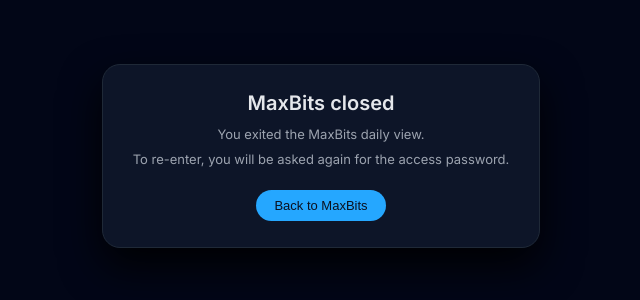
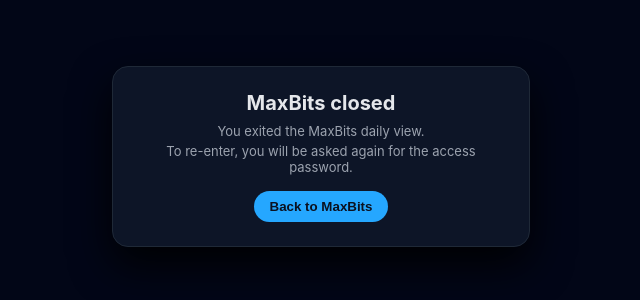
Before and after one commit to MaxBertolo/MaxBits, a plain HTML site: page docs/bye.html in a window 1280 px wide. Shown: the part 244-544 px from the top of the page, without its empty margins (319-959 px from the left). Drawn offline with Linux system fonts and the light colour scheme.

Commit message:
Update bye.html

```diff
--- a/docs/bye.html
+++ b/docs/bye.html
@@ -4,79 +4,55 @@
   <meta charset="utf-8">
   <title>MaxBits · Exit</title>
   <meta name="viewport" content="width=device-width, initial-scale=1">
-
-  <link rel="preconnect" href="https://fonts.googleapis.com">
-  <link rel="preconnect" href="https://fonts.gstatic.com" crossorigin>
-  <link href="https://fonts.googleapis.com/css2?family=Inter:wght@400;500;600&display=swap" rel="stylesheet">
-
   <style>
     body {
-      margin: 0;
-      padding: 0;
-      font-family: 'Inter', -apple-system, BlinkMacSystemFont, 'Segoe UI', system-ui, sans-serif;
-      background: radial-gradient(circle at top left, #020617, #020617);
-      color: #e5e7eb;
-      display: flex;
-      align-items: center;
-      justify-content: center;
-      min-height: 100vh;
+      margin:0;
+      padding:0;
+      font-family:-apple-system,BlinkMacSystemFont,'Segoe UI',sans-serif;
+      background:#020617;
+      color:#e5e7eb;
+      display:flex;
+      align-items:center;
+      justify-content:center;
+      min-height:100vh;
     }
-
     .box {
-      max-width: 380px;
-      padding: 26px 30px;
-      border-radius: 18px;
-      background: rgba(15, 23, 42, 0.92);
-      box-shadow: 0 18px 40px rgba(0, 0, 0, 0.9);
-      text-align: center;
-      border: 1px solid #1f2937;
+      max-width:360px;
+      padding:24px 28px;
+      border-radius:16px;
+      background:rgba(15,23,42,0.9);
+      box-shadow:0 18px 40px rgba(0,0,0,0.9);
+      text-align:center;
+      border:1px solid #1f2937;
     }
-
-    h1 {
-      margin: 0 0 10px;
-      font-size: 20px;
-      font-weight: 600;
-    }
-
-    p {
-      margin: 6px 0;
-      font-size: 13px;
-      color: #9ca3af;
-      line-height: 1.4;
-    }
-
+    h1 { margin:0 0 8px; font-size:20px; }
+    p { margin:4px 0; font-size:13px; color:#9ca3af; }
     button {
-      margin-top: 16px;
-      padding: 8px 18px;
-      border-radius: 999px;
-      border: none;
-      background: #25A7FF;
-      color: #0b1120;
-      font-weight: 500;
-      font-size: 13px;
-      cursor: pointer;
-    }
-
-    button:hover {
-      background: #1b8fe0;
+      margin-top:12px;
+      padding:8px 16px;
+      border-radius:999px;
+      border:none;
+      background:#25A7FF;
+      color:#0b1120;
+      font-weight:600;
+      cursor:pointer;
     }
   </style>
 </head>
-
 <body>
   <div class="box">
     <h1>MaxBits closed</h1>
     <p>You exited the MaxBits daily view.</p>
     <p>To re-enter, you will be asked again for the access password.</p>
-
     <button id="back-btn">Back to MaxBits</button>
   </div>
 
   <script>
-    document.getElementById("back-btn").addEventListener("click", function () {
-      try {
-        sessionStorage.removeItem("maxbits-auth");
-      } catch (e) {}
+    // Always reset auth when landing here
+    try { sessionStorage.removeItem("maxbits-auth"); } catch(e) {}
+
+    document.getElementById("back-btn").addEventListener("click", function() {
+      try { sessionStorage.removeItem("maxbits-auth"); } catch(e) {}
       window.location.href = "index.html";
     });
   </script>
```
